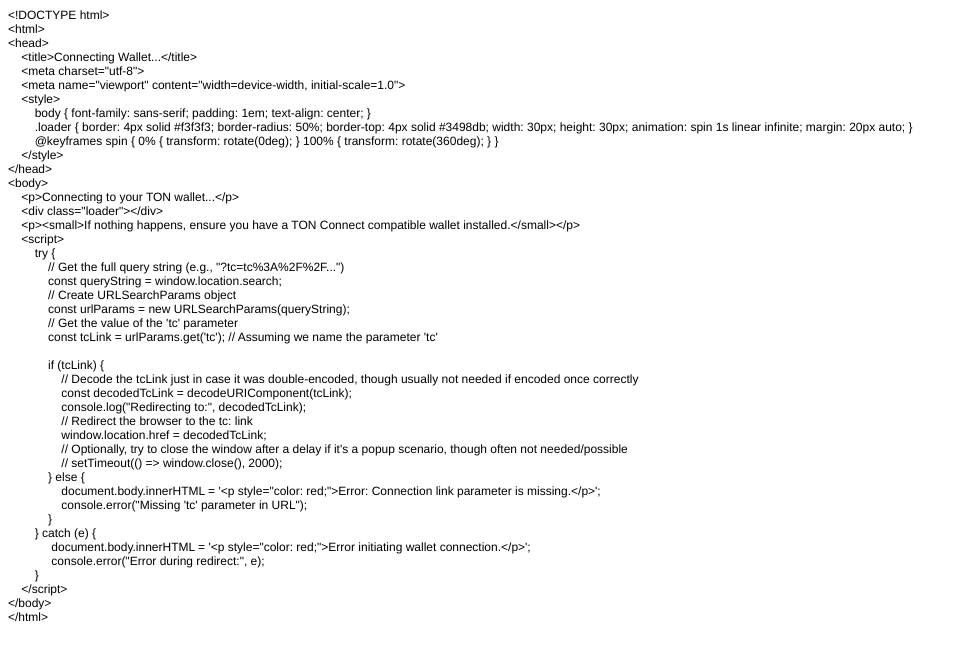
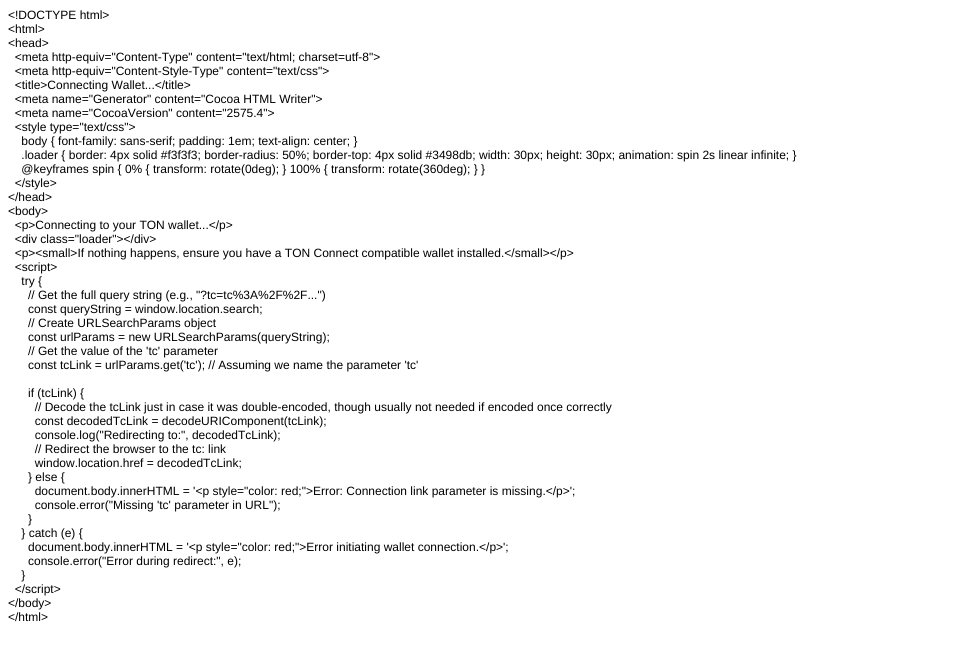
Before and after one commit to Alfapartner/Stakely, a plain HTML site: page tc_redirect.html in a window 1280 px wide. Shown: the whole page, without its empty margins (0-967 px from the left). Drawn offline with Linux system fonts and the light colour scheme.

Commit message:
TC file update

```diff
--- a/tc_redirect.html
+++ b/tc_redirect.html
@@ -7,54 +7,55 @@
   <meta name="Generator" content="Cocoa HTML Writer">
   <meta name="CocoaVersion" content="2575.4">
   <style type="text/css">
-    p.p1 {margin: 0.0px 0.0px 0.0px 0.0px; font: 12.0px Helvetica}
-    p.p2 {margin: 0.0px 0.0px 0.0px 0.0px; font: 12.0px Helvetica; min-height: 14.0px}
+    p.p1 {margin: 0.0px 0.0px 0.0px 0.0px; font: 12.0px Helvetica; -webkit-text-stroke: #000000}
+    p.p2 {margin: 0.0px 0.0px 0.0px 0.0px; font: 12.0px Helvetica; -webkit-text-stroke: #000000; min-height: 14.0px}
+    span.s1 {font-kerning: none}
   </style>
 </head>
 <body>
-<p class="p1">&lt;!DOCTYPE html&gt;</p>
-<p class="p1">&lt;html&gt;</p>
-<p class="p1">&lt;head&gt;</p>
-<p class="p1"><span class="Apple-converted-space">    </span>&lt;title&gt;Connecting Wallet...&lt;/title&gt;</p>
-<p class="p1"><span class="Apple-converted-space">    </span>&lt;meta charset="utf-8"&gt;</p>
-<p class="p1"><span class="Apple-converted-space">    </span>&lt;meta name="viewport" content="width=device-width, initial-scale=1.0"&gt;</p>
-<p class="p1"><span class="Apple-converted-space">    </span>&lt;style&gt;</p>
-<p class="p1"><span class="Apple-converted-space">        </span>body { font-family: sans-serif; padding: 1em; text-align: center; }</p>
-<p class="p1"><span class="Apple-converted-space">        </span>.loader { border: 4px solid #f3f3f3; border-radius: 50%; border-top: 4px solid #3498db; width: 30px; height: 30px; animation: spin 1s linear infinite; margin: 20px auto; }</p>
-<p class="p1"><span class="Apple-converted-space">        </span>@keyframes spin { 0% { transform: rotate(0deg); } 100% { transform: rotate(360deg); } }</p>
-<p class="p1"><span class="Apple-converted-space">    </span>&lt;/style&gt;</p>
-<p class="p1">&lt;/head&gt;</p>
-<p class="p1">&lt;body&gt;</p>
-<p class="p1"><span class="Apple-converted-space">    </span>&lt;p&gt;Connecting to your TON wallet...&lt;/p&gt;</p>
-<p class="p1"><span class="Apple-converted-space">    </span>&lt;div class="loader"&gt;&lt;/div&gt;</p>
-<p class="p1"><span class="Apple-converted-space">    </span>&lt;p&gt;&lt;small&gt;If nothing happens, ensure you have a TON Connect compatible wallet installed.&lt;/small&gt;&lt;/p&gt;</p>
-<p class="p1"><span class="Apple-converted-space">    </span>&lt;script&gt;</p>
-<p class="p1"><span class="Apple-converted-space">        </span>try {</p>
-<p class="p1"><span class="Apple-converted-space">            </span>// Get the full query string (e.g., "?tc=tc%3A%2F%2F...")</p>
-<p class="p1"><span class="Apple-converted-space">            </span>const queryString = window.location.search;</p>
-<p class="p1"><span class="Apple-converted-space">            </span>// Create URLSearchParams object</p>
-<p class="p1"><span class="Apple-converted-space">            </span>const urlParams = new URLSearchParams(queryString);</p>
-<p class="p1"><span class="Apple-converted-space">            </span>// Get the value of the 'tc' parameter</p>
-<p class="p1"><span class="Apple-converted-space">            </span>const tcLink = urlParams.get('tc'); // Assuming we name the parameter 'tc'</p>
-<p class="p2"><br></p>
-<p class="p1"><span class="Apple-converted-space">            </span>if (tcLink) {</p>
-<p class="p1"><span class="Apple-converted-space">                </span>// Decode the tcLink just in case it was double-encoded, though usually not needed if encoded once correctly</p>
-<p class="p1"><span class="Apple-converted-space">                </span>const decodedTcLink = decodeURIComponent(tcLink);</p>
-<p class="p1"><span class="Apple-converted-space">                </span>console.log("Redirecting to:", decodedTcLink);</p>
-<p class="p1"><span class="Apple-converted-space">                </span>// Redirect the browser to the tc: link</p>
-<p class="p1"><span class="Apple-converted-space">                </span>window.location.href = decodedTcLink;</p>
-<p class="p1"><span class="Apple-converted-space">                </span>// Optionally, try to close the window after a delay if it's a popup scenario, though often not needed/possible</p>
-<p class="p1"><span class="Apple-converted-space">                </span>// setTimeout(() =&gt; window.close(), 2000);</p>
-<p class="p1"><span class="Apple-converted-space">            </span>} else {</p>
-<p class="p1"><span class="Apple-converted-space">                </span>document.body.innerHTML = '&lt;p style="color: red;"&gt;Error: Connection link parameter is missing.&lt;/p&gt;';</p>
-<p class="p1"><span class="Apple-converted-space">                </span>console.error("Missing 'tc' parameter in URL");</p>
-<p class="p1"><span class="Apple-converted-space">            </span>}</p>
-<p class="p1"><span class="Apple-converted-space">        </span>} catch (e) {</p>
-<p class="p1"><span class="Apple-converted-space">             </span>document.body.innerHTML = '&lt;p style="color: red;"&gt;Error initiating wallet connection.&lt;/p&gt;';</p>
-<p class="p1"><span class="Apple-converted-space">             </span>console.error("Error during redirect:", e);</p>
-<p class="p1"><span class="Apple-converted-space">        </span>}</p>
-<p class="p1"><span class="Apple-converted-space">    </span>&lt;/script&gt;</p>
-<p class="p1">&lt;/body&gt;</p>
-<p class="p1">&lt;/html&gt;</p>
+<p class="p1"><span class="s1">&lt;!DOCTYPE html&gt;</span></p>
+<p class="p1"><span class="s1">&lt;html&gt;</span></p>
+<p class="p1"><span class="s1">&lt;head&gt;</span></p>
+<p class="p1"><span class="s1"><span class="Apple-converted-space">  </span>&lt;meta http-equiv="Content-Type" content="text/html; charset=utf-8"&gt;</span></p>
+<p class="p1"><span class="s1"><span class="Apple-converted-space">  </span>&lt;meta http-equiv="Content-Style-Type" content="text/css"&gt;</span></p>
+<p class="p1"><span class="s1"><span class="Apple-converted-space">  </span>&lt;title&gt;Connecting Wallet...&lt;/title&gt;</span></p>
+<p class="p1"><span class="s1"><span class="Apple-converted-space">  </span>&lt;meta name="Generator" content="Cocoa HTML Writer"&gt;</span></p>
+<p class="p1"><span class="s1"><span class="Apple-converted-space">  </span>&lt;meta name="CocoaVersion" content="2575.4"&gt;</span></p>
+<p class="p1"><span class="s1"><span class="Apple-converted-space">  </span>&lt;style type="text/css"&gt;</span></p>
+<p class="p1"><span class="s1"><span class="Apple-converted-space">    </span>body { font-family: sans-serif; padding: 1em; text-align: center; }</span></p>
+<p class="p1"><span class="s1"><span class="Apple-converted-space">    </span>.loader { border: 4px solid #f3f3f3; border-radius: 50%; border-top: 4px solid #3498db; width: 30px; height: 30px; animation: spin 2s linear infinite; }</span></p>
+<p class="p1"><span class="s1"><span class="Apple-converted-space">    </span>@keyframes spin { 0% { transform: rotate(0deg); } 100% { transform: rotate(360deg); } }</span></p>
+<p class="p1"><span class="s1"><span class="Apple-converted-space">  </span>&lt;/style&gt;</span></p>
+<p class="p1"><span class="s1">&lt;/head&gt;</span></p>
+<p class="p1"><span class="s1">&lt;body&gt;</span></p>
+<p class="p1"><span class="s1"><span class="Apple-converted-space">  </span>&lt;p&gt;Connecting to your TON wallet...&lt;/p&gt;</span></p>
+<p class="p1"><span class="s1"><span class="Apple-converted-space">  </span>&lt;div class="loader"&gt;&lt;/div&gt;</span></p>
+<p class="p1"><span class="s1"><span class="Apple-converted-space">  </span>&lt;p&gt;&lt;small&gt;If nothing happens, ensure you have a TON Connect compatible wallet installed.&lt;/small&gt;&lt;/p&gt;</span></p>
+<p class="p1"><span class="s1"><span class="Apple-converted-space">  </span>&lt;script&gt;</span></p>
+<p class="p1"><span class="s1"><span class="Apple-converted-space">    </span>try {</span></p>
+<p class="p1"><span class="s1"><span class="Apple-converted-space">      </span>// Get the full query string (e.g., "?tc=tc%3A%2F%2F...")</span></p>
+<p class="p1"><span class="s1"><span class="Apple-converted-space">      </span>const queryString = window.location.search;</span></p>
+<p class="p1"><span class="s1"><span class="Apple-converted-space">      </span>// Create URLSearchParams object</span></p>
+<p class="p1"><span class="s1"><span class="Apple-converted-space">      </span>const urlParams = new URLSearchParams(queryString);</span></p>
+<p class="p1"><span class="s1"><span class="Apple-converted-space">      </span>// Get the value of the 'tc' parameter</span></p>
+<p class="p1"><span class="s1"><span class="Apple-converted-space">      </span>const tcLink = urlParams.get('tc'); // Assuming we name the parameter 'tc'</span></p>
+<p class="p2"><span class="s1"></span><br></p>
+<p class="p1"><span class="s1"><span class="Apple-converted-space">      </span>if (tcLink) {</span></p>
+<p class="p1"><span class="s1"><span class="Apple-converted-space">        </span>// Decode the tcLink just in case it was double-encoded, though usually not needed if encoded once correctly</span></p>
+<p class="p1"><span class="s1"><span class="Apple-converted-space">        </span>const decodedTcLink = decodeURIComponent(tcLink);</span></p>
+<p class="p1"><span class="s1"><span class="Apple-converted-space">        </span>console.log("Redirecting to:", decodedTcLink);</span></p>
+<p class="p1"><span class="s1"><span class="Apple-converted-space">        </span>// Redirect the browser to the tc: link</span></p>
+<p class="p1"><span class="s1"><span class="Apple-converted-space">        </span>window.location.href = decodedTcLink;</span></p>
+<p class="p1"><span class="s1"><span class="Apple-converted-space">      </span>} else {</span></p>
+<p class="p1"><span class="s1"><span class="Apple-converted-space">        </span>document.body.innerHTML = '&lt;p style="color: red;"&gt;Error: Connection link parameter is missing.&lt;/p&gt;';</span></p>
+<p class="p1"><span class="s1"><span class="Apple-converted-space">        </span>console.error("Missing 'tc' parameter in URL");</span></p>
+<p class="p1"><span class="s1"><span class="Apple-converted-space">      </span>}</span></p>
+<p class="p1"><span class="s1"><span class="Apple-converted-space">    </span>} catch (e) {</span></p>
+<p class="p1"><span class="s1"><span class="Apple-converted-space">      </span>document.body.innerHTML = '&lt;p style="color: red;"&gt;Error initiating wallet connection.&lt;/p&gt;';</span></p>
+<p class="p1"><span class="s1"><span class="Apple-converted-space">      </span>console.error("Error during redirect:", e);</span></p>
+<p class="p1"><span class="s1"><span class="Apple-converted-space">    </span>}</span></p>
+<p class="p1"><span class="s1"><span class="Apple-converted-space">  </span>&lt;/script&gt;</span></p>
+<p class="p1"><span class="s1">&lt;/body&gt;</span></p>
+<p class="p1"><span class="s1">&lt;/html&gt;</span></p>
 </body>
 </html>
```
